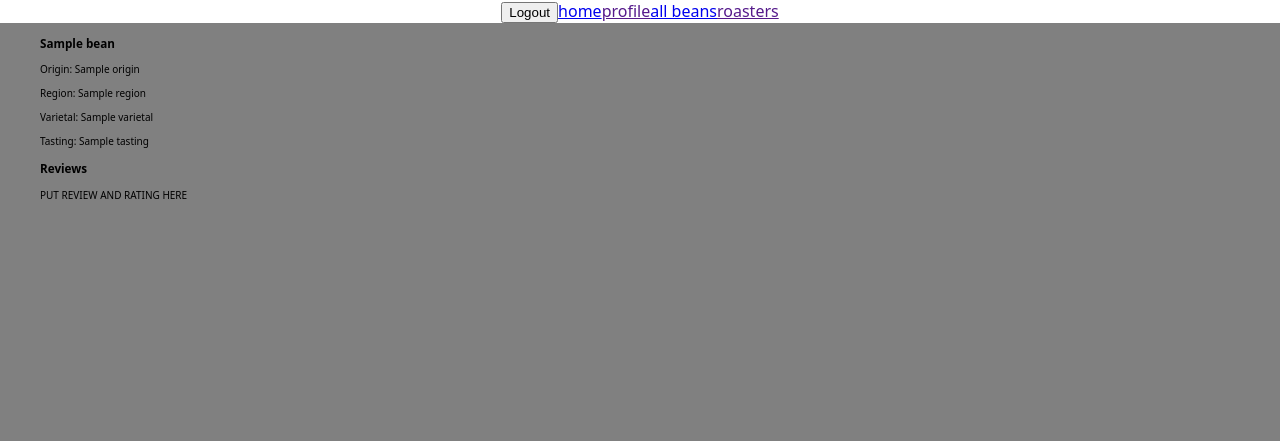
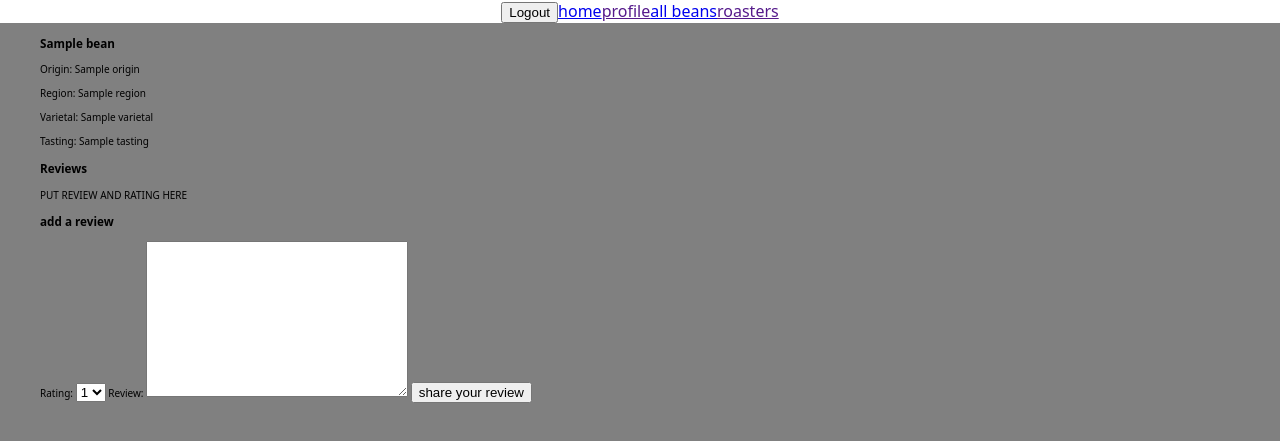
Before and after one commit to gkatsikis/WeCoffee, a Node server app: template views/beans/show.ejs in a window 1280 px wide. Shown: the top 441 px of the page. Run offline with Node 20, Linux system fonts and the light colour scheme; the visitor is signed in with stand-in values (Sample User, id 1); tables that the repository leaves empty hold one stand-in row (values such as "Sample post"); the template is opened without the code that fills it: most values are stand-ins (such as "Sample title", 1, 10 or a date in 2020); some libraries are stand-ins or nearby versions.

Commit message:
add review route and controller

```diff
--- a/routes/beans.js
+++ b/routes/beans.js
@@ -9,6 +9,8 @@ router.get('/', beansCtrl.index)
 router.post('/', isLoggedIn, beansCtrl.create)
 // GET localhost:3000/beans/:id
 router.get('/:id', beansCtrl.show)
+// POST localhost:3000/beans/:id
+router.post('/:id', isLoggedIn, beansCtrl.createReview)
 
 export {
   router
--- a/views/beans/show.ejs
+++ b/views/beans/show.ejs
@@ -12,6 +12,23 @@
     <h3>Reviews</h3>
     <p>PUT REVIEW AND RATING HERE</p>
     <% } %>
+    <% if (user) { %>
+      <h3>add a review</h3>
+      <form action='/beans/<%= bean._id %>' method="POST">
+      <label for="rating-select"> Rating:
+      </label>
+      <select name="rating" id="rating-select">
+        <option value="1">1</option>
+        <option value="2">2</option>
+        <option value="3">3</option>
+        <option value="4">4</option>
+      </select>
+      <label for="content-textarea">Review:
+      </label>
+      <textarea name="content" id="content-textarea" cols="30" rows="10"></textarea>
+      <button type="submit" class="button">share your review</button>
+      </form>
+      <% } %>
   </ul>
 
 </section>
```
Also changed, not shown: controllers/beans.js (+6 -2 lines), controllers/reviews.js (deleted, +0 -14 lines), views/index.ejs (+1 -7 lines).
